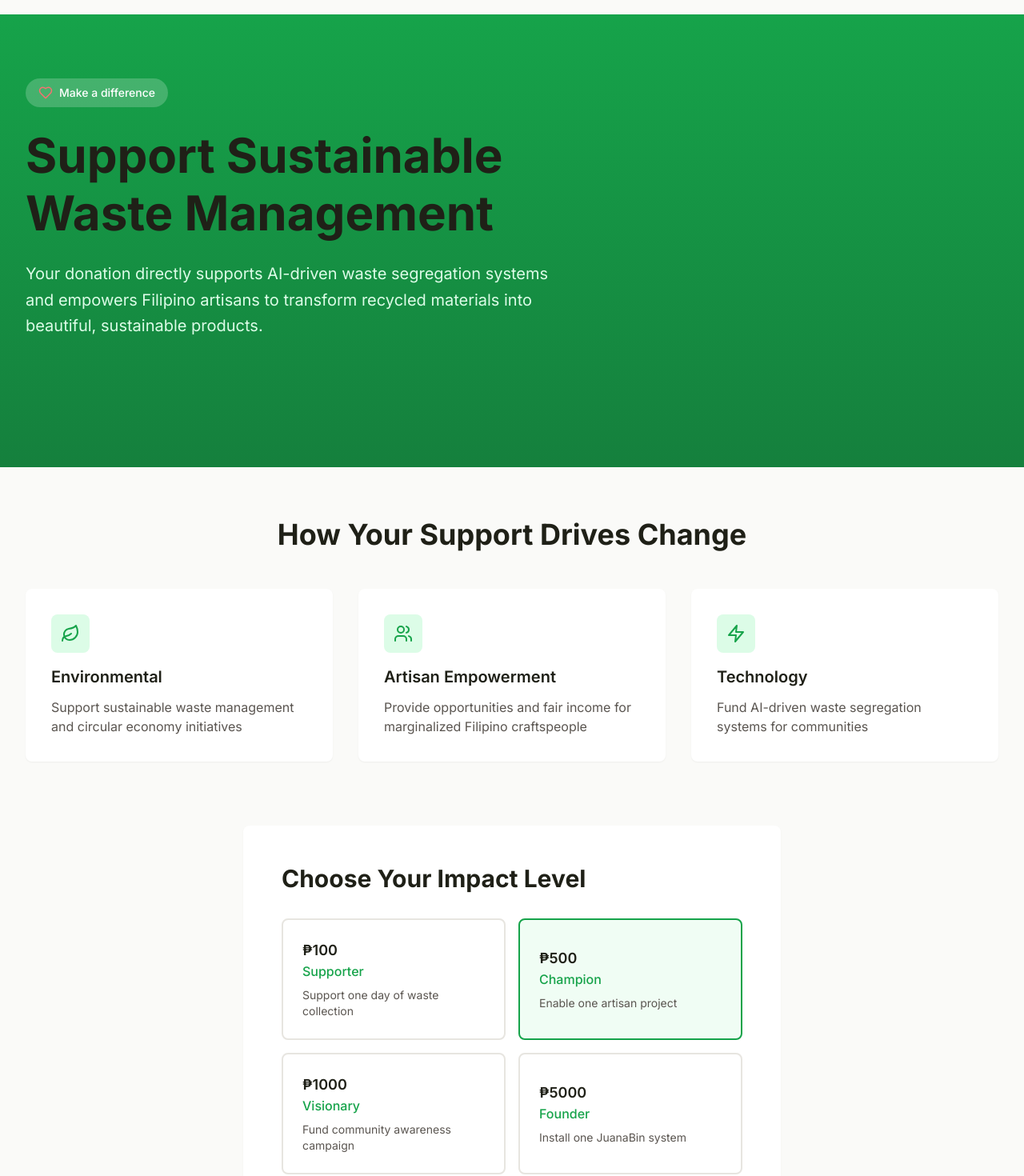
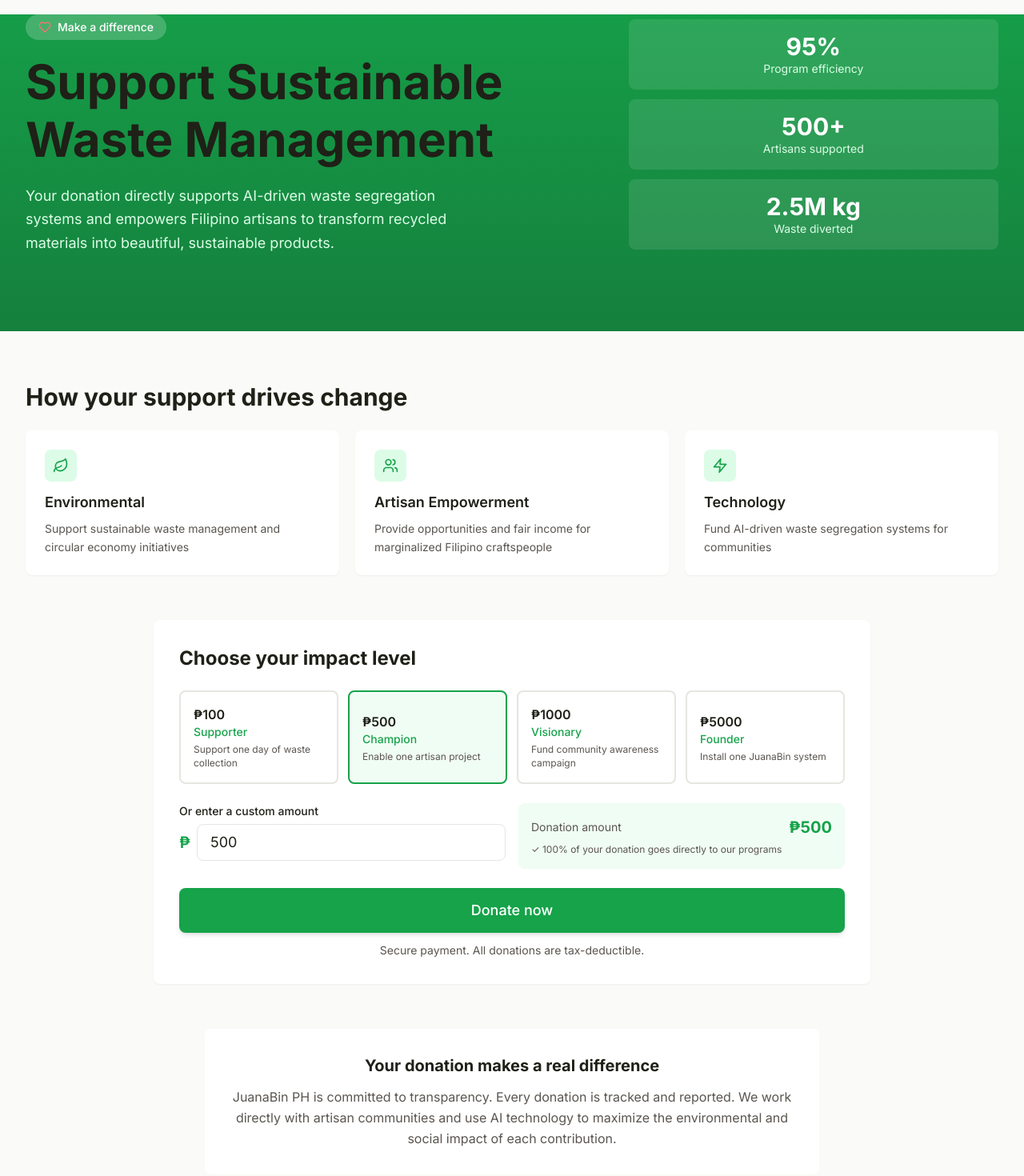
Before and after one commit to elmergb/juanabin-website, a React (Vite) app: page /donate in a window 1280 px wide. Shown: the part 62-1532 px from the top of the page at 80% size. Built offline with nearby package versions, Linux system fonts and the light colour scheme.

Commit message:
feat: update donate page

```diff
--- a/src/feature/pages/Donate.tsx
+++ b/src/feature/pages/Donate.tsx
@@ -31,98 +31,113 @@
   ];
 
   return (
-    <div className="min-h-screen bg-warm-50 pt-20">
-      {/* Hero */}
+    <div className="min-h-screen bg-warm-50">
+      {/* Hero — trimmed vertical padding, hero and form share one visual block via negative margin pull-up */}
       <motion.section
         initial={{ opacity: 0 }}
         animate={{ opacity: 1 }}
-        className="bg-gradient-to-b from-eco-600 to-eco-700 text-white pt-20 pb-32"
+        className="bg-gradient-to-b from-eco-600 to-eco-700 text-white pt-16 pb-20 md:pt-20 md:pb-24"
       >
-        <div className="container-max">
+        <div className="container-max grid lg:grid-cols-5 gap-10 items-center">
           <motion.div
             initial={{ opacity: 0, y: 20 }}
             animate={{ opacity: 1, y: 0 }}
-            className="max-w-2xl"
+            className="lg:col-span-3"
           >
-            <div className="inline-flex items-center gap-2 mb-6 bg-white/20 px-4 py-2 rounded-full">
-              <Heart size={18} className="text-red-400" />
+            <div className="inline-flex items-center gap-2 mb-4 bg-white/20 px-4 py-1.5 rounded-full">
+              <Heart size={16} className="text-red-400" />
               <span className="text-sm font-medium">Make a difference</span>
             </div>
-            <h1 className="text-5xl md:text-6xl font-bold mb-6">
+            <h1 className="text-4xl md:text-5xl lg:text-6xl font-bold mb-5 leading-tight">
               Support Sustainable Waste Management
             </h1>
-            <p className="text-xl text-eco-100 mb-8 leading-relaxed">
+            <p className="text-lg text-eco-100 leading-relaxed max-w-xl">
               Your donation directly supports AI-driven waste segregation systems and empowers Filipino artisans to transform recycled materials into beautiful, sustainable products.
             </p>
+          </motion.div>
+
+          {/* Impact stats moved into hero to fill the right column and cut a full section of empty space */}
+          <motion.div
+            initial={{ opacity: 0, y: 20 }}
+            animate={{ opacity: 1, y: 0 }}
+            transition={{ delay: 0.15 }}
+            className="lg:col-span-2 grid grid-cols-3 lg:flex lg:flex-col lg:justify-center lg:self-stretch gap-4 lg:gap-3"
+          >
+            {[
+              { value: '95%', label: 'Program efficiency' },
+              { value: '500+', label: 'Artisans supported' },
+              { value: '2.5M kg', label: 'Waste diverted' },
+            ].map((stat) => (
+              <div key={stat.label} className="bg-white/10 rounded-lg px-5 py-4 text-center">
+                <div className="text-2xl md:text-3xl font-bold">{stat.value}</div>
+                <div className="text-sm text-eco-100">{stat.label}</div>
+              </div>
+            ))}
           </motion.div>
         </div>
       </motion.section>
 
-      <div className="container-max py-16">
-        {/* Impact Areas */}
+      <div className="container-max py-12 md:py-16">
+        {/* Impact Areas — tighter card padding and gap, no oversized heading block */}
         <motion.section
           initial={{ opacity: 0 }}
           whileInView={{ opacity: 1 }}
-          className="mb-20"
+          viewport={{ once: true }}
+          className="mb-14"
         >
-          <h2 className="text-4xl font-bold mb-12 text-warm-900 text-center">
-            How Your Support Drives Change
+          <h2 className="text-2xl md:text-3xl font-bold mb-6 text-warm-900">
+            How your support drives change
           </h2>
-          <div className="grid md:grid-cols-3 gap-8">
+          <div className="grid sm:grid-cols-3 gap-5">
             {impacts.map((impact, idx) => (
-              <motion.div
-                key={idx}
-                className="card p-8"
-                initial={{ opacity: 0, y: 20 }}
-                whileInView={{ opacity: 1, y: 0 }}
-                transition={{ delay: idx * 0.2 }}
-                whileHover={{ y: -4 }}
-              >
-                <div className="w-12 h-12 bg-eco-100 rounded-lg flex items-center justify-center mb-4">
-                  <impact.icon className="text-eco-600" size={24} />
+              <div key={idx} className="card p-6">
+                <div className="w-10 h-10 bg-eco-100 rounded-lg flex items-center justify-center mb-3">
+                  <impact.icon className="text-eco-600" size={20} />
                 </div>
-                <h3 className="font-semibold text-xl mb-3 text-warm-900">{impact.title}</h3>
-                <p className="text-warm-600">{impact.description}</p>
-              </motion.div>
+                <h3 className="font-semibold text-lg mb-2 text-warm-900">{impact.title}</h3>
+                <p className="text-sm text-warm-600 leading-relaxed">{impact.description}</p>
+              </div>
             ))}
           </div>
         </motion.section>
 
-        {/* Donation Form */}
+        {/* Donation Form — widened to use available width, 4-up tier grid, denser padding */}
         <motion.section
           initial={{ opacity: 0, y: 20 }}
           whileInView={{ opacity: 1, y: 0 }}
-          className="max-w-2xl mx-auto mb-20"
+          viewport={{ once: true }}
+          className="max-w-4xl mx-auto mb-14"
         >
-          <div className="card p-8 md:p-12">
-            <h2 className="text-3xl font-bold mb-8 text-warm-900">Choose Your Impact Level</h2>
+          <div className="card p-6 md:p-8">
+            <h2 className="text-2xl font-bold mb-6 text-warm-900">Choose your impact level</h2>
 
             {/* Donation Tiers */}
-            <div className="grid md:grid-cols-2 gap-4 mb-8">
+            <div className="grid grid-cols-2 lg:grid-cols-4 gap-3 mb-6">
               {donationTiers.map(tier => (
                 <button
                   key={tier.amount}
                   onClick={() => setDonationAmount(tier.amount)}
-                  className={`p-6 rounded-lg border-2 transition-all text-left ${
+                  className={`p-4 rounded-lg border-2 transition-all text-left ${
                     donationAmount === tier.amount
                       ? 'border-eco-600 bg-eco-50'
                       : 'border-warm-200 hover:border-eco-400'
                   }`}
                 >
-                  <div className="font-semibold text-lg text-warm-900">₱{tier.amount}</div>
-                  <div className="text-eco-600 font-medium mb-2">{tier.label}</div>
-                  <div className="text-sm text-warm-600">{tier.description}</div>
+                  <div className="font-semibold text-warm-900">₱{tier.amount}</div>
+                  <div className="text-eco-600 text-sm font-medium mb-1">{tier.label}</div>
+                  <div className="text-xs text-warm-600 leading-snug">{tier.description}</div>
                 </button>
               ))}
             </div>
 
-            {/* Custom Amount */}
-            <div className="mb-8">
-              <label className="block text-sm font-medium text-warm-900 mb-2">
+            {/* Custom amount + summary side by side on larger screens to use width */}
+            <div className="grid sm:grid-cols-2 gap-4 mb-6">
+              <div>
+                <label className="block text-sm font-medium text-warm-900 mb-1.5">
                   Or enter a custom amount
                 </label>
                 <div className="flex items-center gap-2">
-                <span className="text-2xl font-semibold text-eco-600">₱</span>
+                  <span className="text-xl font-semibold text-eco-600">₱</span>
                   <input
                     type="number"
                     value={donationAmount}
@@ -132,59 +147,45 @@
                 </div>
               </div>
 
-            {/* Donation Summary */}
-            <div className="bg-eco-50 rounded-lg p-6 mb-8">
-              <div className="flex justify-between items-center mb-2">
-                <span className="text-warm-600">Donation Amount</span>
-                <span className="font-bold text-2xl text-eco-600">₱{donationAmount}</span>
+              <div className="bg-eco-50 rounded-lg p-4 flex flex-col justify-center">
+                <div className="flex justify-between items-center">
+                  <span className="text-sm text-warm-600">Donation amount</span>
+                  <span className="font-bold text-xl text-eco-600">₱{donationAmount}</span>
                 </div>
-              <p className="text-sm text-warm-600 mt-3">
+                <p className="text-xs text-warm-600 mt-1.5">
                   ✓ 100% of your donation goes directly to our programs
                 </p>
               </div>
+            </div>
 
-            {/* Donate Button */}
             <motion.button
-              className="w-full btn btn-primary text-lg py-4"
-              whileTap={{ scale: 0.95 }}
+              className="w-full btn btn-primary text-lg py-3.5"
+              whileTap={{ scale: 0.97 }}
             >
-              Donate Now
+              Donate now
             </motion.button>
 
-            <p className="text-center text-sm text-warm-600 mt-4">
+            <p className="text-center text-sm text-warm-600 mt-3">
               Secure payment. All donations are tax-deductible.
             </p>
           </div>
         </motion.section>
 
-        {/* Trust Section */}
+        {/* Trust statement — kept short since stats now live in the hero, avoiding repeated empty blocks */}
         <motion.section
           initial={{ opacity: 0 }}
           whileInView={{ opacity: 1 }}
-          className="bg-white rounded-lg p-8 md:p-12 text-center"
+          viewport={{ once: true }}
+          className="bg-white rounded-lg p-6 md:p-8 text-center max-w-3xl mx-auto"
         >
-          <h2 className="text-2xl font-bold mb-6 text-warm-900">
-            Your Donation Makes a Real Difference
+          <h2 className="text-xl font-bold mb-3 text-warm-900">
+            Your donation makes a real difference
           </h2>
-          <p className="text-warm-600 mb-8 max-w-2xl mx-auto leading-relaxed">
+          <p className="text-warm-600 leading-relaxed">
             JuanaBin PH is committed to transparency. Every donation is tracked and reported.
             We work directly with artisan communities and use AI technology to maximize the
             environmental and social impact of each contribution.
           </p>
-          <div className="grid md:grid-cols-3 gap-8">
-            <div>
-              <div className="text-3xl font-bold text-eco-600 mb-2">95%</div>
-              <p className="text-warm-600">Program Efficiency</p>
-            </div>
-            <div>
-              <div className="text-3xl font-bold text-eco-600 mb-2">500+</div>
-              <p className="text-warm-600">Artisans Supported</p>
-            </div>
-            <div>
-              <div className="text-3xl font-bold text-eco-600 mb-2">2.5M kg</div>
-              <p className="text-warm-600">Waste Diverted</p>
-            </div>
-          </div>
         </motion.section>
       </div>
     </div>
```
Lines whose indentation alone changed are shown as unchanged.
